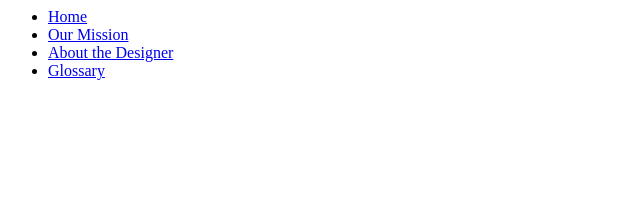
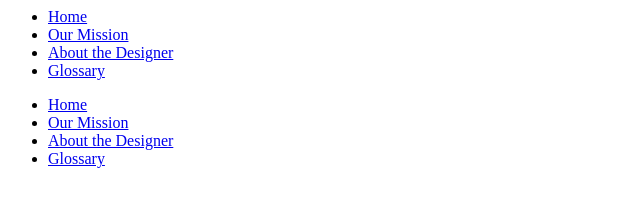
Before and after one commit to Abidola-Velasco/Game, a plain HTML site: page index.html in a window 1280 px wide. Shown: the whole page, without its empty margins (0-640 px from the left). Drawn offline with Linux system fonts and the light colour scheme.

Commit message:
Update index.html

```diff
--- a/index.html
+++ b/index.html
@@ -10,3 +10,16 @@
 </nav>
 
 </body>
+
+<body>
+
+  <nav id="topNav">
+  <ul>
+    <li> <a href="index.html">Home</a> </li>
+    <li> <a href="mission.html">Our Mission</a> </li>
+    <li> <a href="about.html">About the Designer</a> </li>
+    <li> <a href="glossary.html">Glossary</a> </li>
+  </ul>
+</nav>
+
+</body>
```
